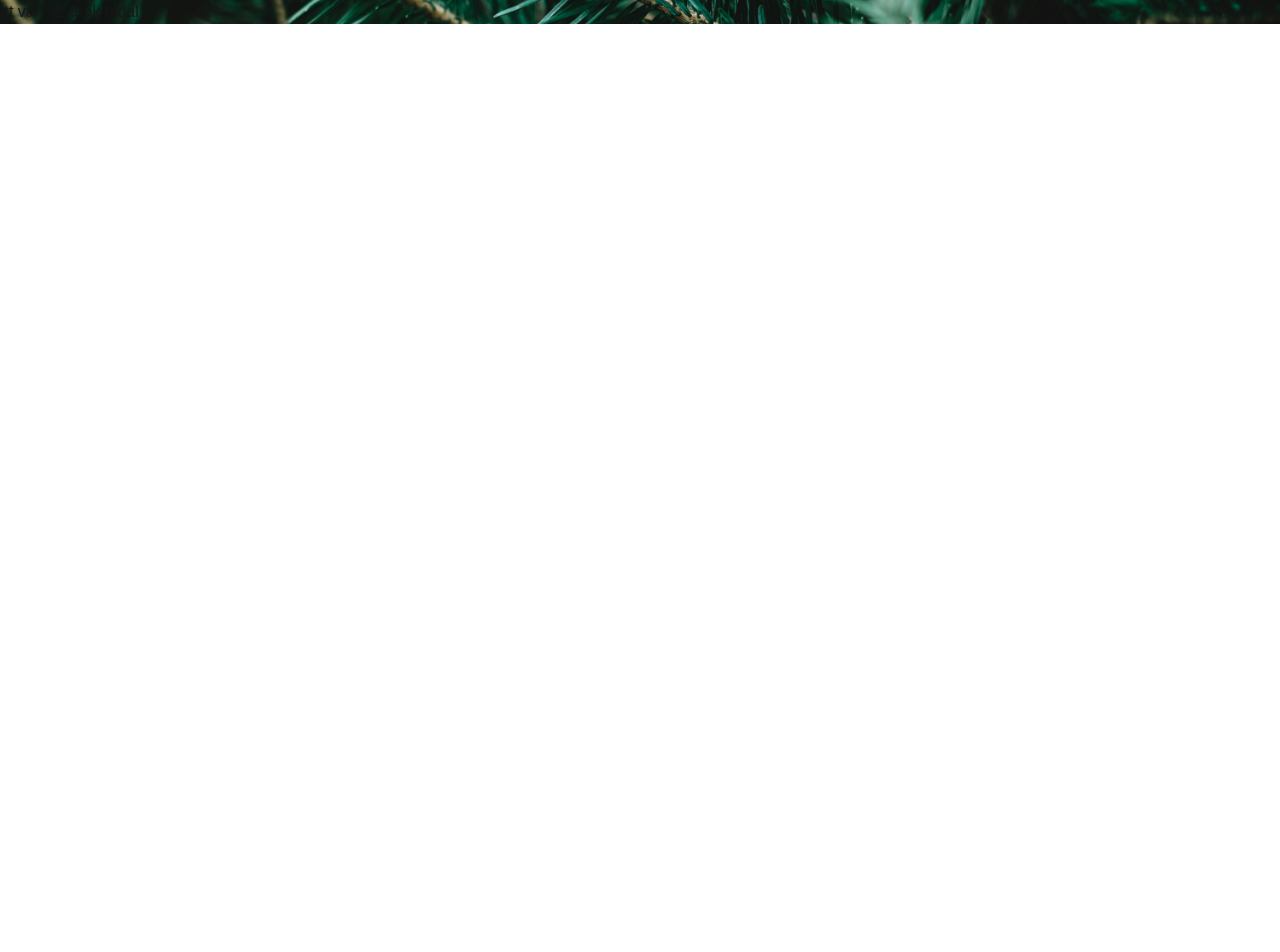
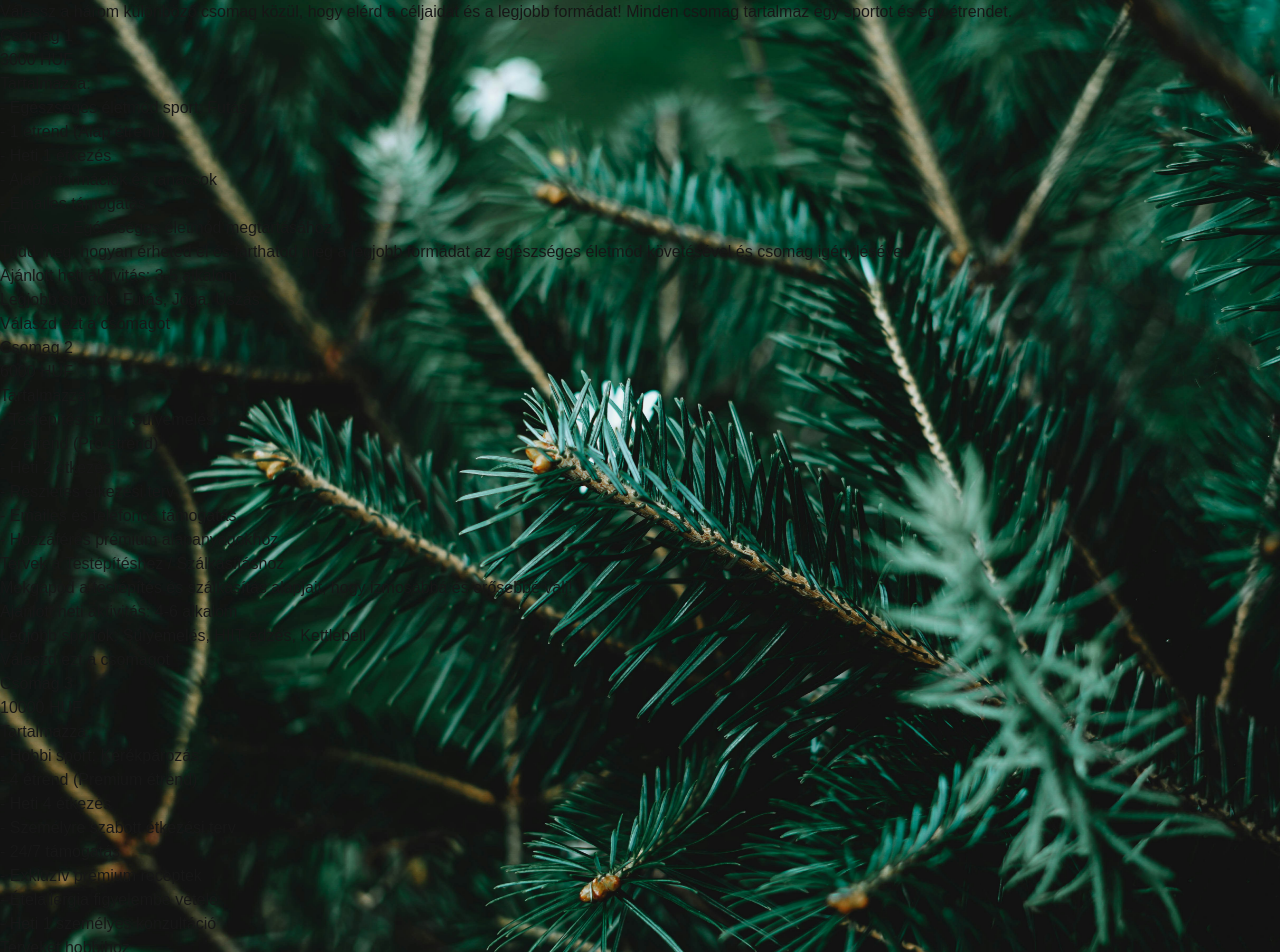
Before and after one commit to MinimalCelerityDev/SZFM_DEMO, a Next.js app in the folder demo_version/: page /arak in a window 1280 px wide. Shown: the top 952 px of the page. Before the commit the page ends 800 px from the top, so only its background shows below. Built offline with nearby package versions, Linux system fonts and the light colour scheme.

Commit message:
Árak page megcsinlásása.

```diff
--- a/demo_version/src/app/arak/page.tsx
+++ b/demo_version/src/app/arak/page.tsx
@@ -1,26 +1,141 @@
 "use client";
 
-const ArakPage = () => {
+const ArakSportokPage = () => {
   return (
-
     <div
-
       id="ArakPage"
-      className="min-h-screen flex items-center justify-center text-white"
+      className="min-h-screen flex flex-col items-center justify-center text-white"
       style={{
         backgroundImage: `url('/arak_oldal.jpg')`,
         backgroundSize: "cover",
         backgroundPosition: "center",
       }}
     >
+      {/* Arak és Sportok Section */}
+      <div className="container mx-auto px-4 py-8 text-center">
+        <p className="text-lg text-red-600 mb-6">
+          Válassz a három különböző csomag közül, hogy elérd a céljaidat és a legjobb formádat! Minden csomag tartalmaz egy sportot és egy étrendet.
+        </p>
 
-      <h1 className="text-5xl font-bold bg-black bg-opacity-50 px-6 py-4 rounded-lg shadow-lg">
-        Itt van az árak oldal
-      </h1>
+        <div className="grid grid-cols-1 sm:grid-cols-2 lg:grid-cols-3 gap-4">
+          {/* Csomag 1 */}
+          <div
+            id="package1"
+            className="bg-gradient-to-tl from-black via-gray-800 to-black p-4 rounded-lg shadow-sm text-center transform transition duration-300 hover:scale-105"
+          >
+            <h2 className="text-2xl font-bold text-red-500">Csomag 1</h2>
+            <p className="text-lg mt-2 text-gray-300">3000 HUF</p>
+            <div className="mt-3">
+              <h3 className="text-base text-white">Tartalmazza:</h3>
+              <ul className="text-left text-white-300 mt-2">
+                <li>- Egészséges életmód sport: Futás</li>
+                <li>- 1 étrend (Alap étrend)</li>
+                <li>- Heti 1 étkezés</li>
+                <li>- Alap információk és tanácsok</li>
+                <li>- Emailes támogatás</li>
+              </ul>
+            </div>
+            <div className="bg-white bg-opacity-20 p-4 rounded-xl shadow-sm transform transition-all duration-300 hover:scale-105 hover:bg-opacity-30 mt-4">
+              <h3 className="text-base font-semibold text-red-800 mb-3">Tervek az Egészséges életmód megtartásához</h3>
+              <p className="text-sm text-gray-200 mb-2">
+                Tudd meg, hogyan érheted el és tarthatod meg a legjobb formádat az egészséges életmód követésével és csomag igénylésével.
+              </p>
+              <p className="text-xs text-gray-400 mb-2">
+                Ajánlott heti aktivitás: 3-5 alkalom
+              </p>
+              <p className="text-xs text-gray-400 mb-3">
+                Legjobb sportok: Futás, Jóga, Úszás
+              </p>
+            </div>
+            <a
+              href="#"
+              className="inline-block py-2 px-4 bg-red-900 text-white rounded-full transition-all hover:bg-red-800 mt-3"
+            >
+              Válaszd ezt a csomagot
+            </a>
+          </div>
 
+          {/* Csomag 2 */}
+          <div
+            id="package2"
+            className="bg-gradient-to-tl from-black via-gray-800 to-black p-4 rounded-lg shadow-sm text-center transform transition duration-300 hover:scale-105"
+          >
+            <h2 className="text-2xl font-bold text-red-500">Csomag 2</h2>
+            <p className="text-lg mt-2 text-gray-300">6000 HUF</p>
+            <div className="mt-3">
+              <h3 className="text-base text-white">Tartalmazza:</h3>
+              <ul className="text-left text-white-300 mt-2">
+                <li>- Testépítés sport: Súlyemelés</li>
+                <li>- 2 étrend (Pro étrend)</li>
+                <li>- Heti 2 étkezés</li>
+                <li>- Részletes étkezési terv</li>
+                <li>- Emailes és telefonos támogatás</li>
+                <li>- Hozzáférés prémium alapanyagokhoz</li>
+              </ul>
+            </div>
+            <div className="bg-white bg-opacity-20 p-4 rounded-xl shadow-sm transform transition-all duration-300 hover:scale-105 hover:bg-opacity-30 mt-4">
+              <h3 className="text-base font-semibold text-red-800 mb-3">Tervek a Testépítéshez / Szálkásításhoz</h3>
+              <p className="text-sm text-gray-200 mb-2">
+                Mekgapod a testépítés és szálkásítás alapjait, hogy izmosabbá és erősebbé válj!
+              </p>
+              <p className="text-xs text-gray-400 mb-2">
+                Ajánlott heti aktivitás: 4-6 alkalom
+              </p>
+              <p className="text-xs text-gray-400 mb-3">
+                Legjobb sportok: Súlyemelés, HIIT edzés, Kettlebell
+              </p>
+            </div>
+            <a
+              href="#"
+              className="inline-block py-2 px-4 bg-red-900 text-white rounded-full transition-all hover:bg-red-800 mt-3"
+            >
+              Válaszd ezt a csomagot
+            </a>
+          </div>
+
+          {/* Csomag 3 */}
+          <div
+            id="package3"
+            className="bg-gradient-to-tl from-black via-gray-800 to-black p-4 rounded-lg shadow-sm text-center transform transition duration-300 hover:scale-105"
+          >
+            <h2 className="text-2xl font-bold text-yellow-500">Csomag 3</h2>
+            <p className="text-lg mt-2 text-gray-300">10000 HUF</p>
+            <div className="mt-3">
+              <h3 className="text-base text-white">Tartalmazza:</h3>
+              <ul className="text-left text-yellow-300 mt-2">
+                <li>- Hobbi sport: Kerékpározás</li>
+                <li>- 4 étrend (Premium étrend)</li>
+                <li>- Heti 4 étkezés</li>
+                <li>- Személyre szabott étkezési terv</li>
+                <li>- 24/7 támogatás</li>
+                <li>- Exkluzív prémium receptek</li>
+                <li>- Ételallergia figyelembe vétele</li>
+                <li>- Heti 1 személyes konzultáció</li>
+              </ul>
+            </div>
+            <div className="bg-white bg-opacity-20 p-4 rounded-xl shadow-sm transform transition-all duration-300 hover:scale-105 hover:bg-opacity-30 mt-4">
+              <h3 className="text-base font-semibold text-yellow-300 mb-3">Terveket hobbihoz</h3>
+              <p className="text-sm text-gray-200 mb-2">
+                Fedezd fel a hobbi sportokat, amelyek segítenek kikapcsolódni és élvezni az aktív életet, előfizetve a az aktuális csomagra.
+              </p>
+              <p className="text-xs text-gray-400 mb-2">
+                Ajánlott heti aktivitás: 2-3 alkalom
+              </p>
+              <p className="text-xs text-gray-400 mb-3">
+                Legjobb sportok: Kerékpározás, Tenisz, Túrázás
+              </p>
+            </div>
+            <a
+              href="#"
+              className="inline-block py-2 px-4 bg-yellow-500 text-white rounded-full transition-all hover:bg-yellow-400 mt-3"
+            >
+              Válaszd ezt a csomagot
+            </a>
+          </div>
+        </div>
+      </div>
     </div>
-
   );
 };
 
-export default ArakPage;
+export default ArakSportokPage;
```
